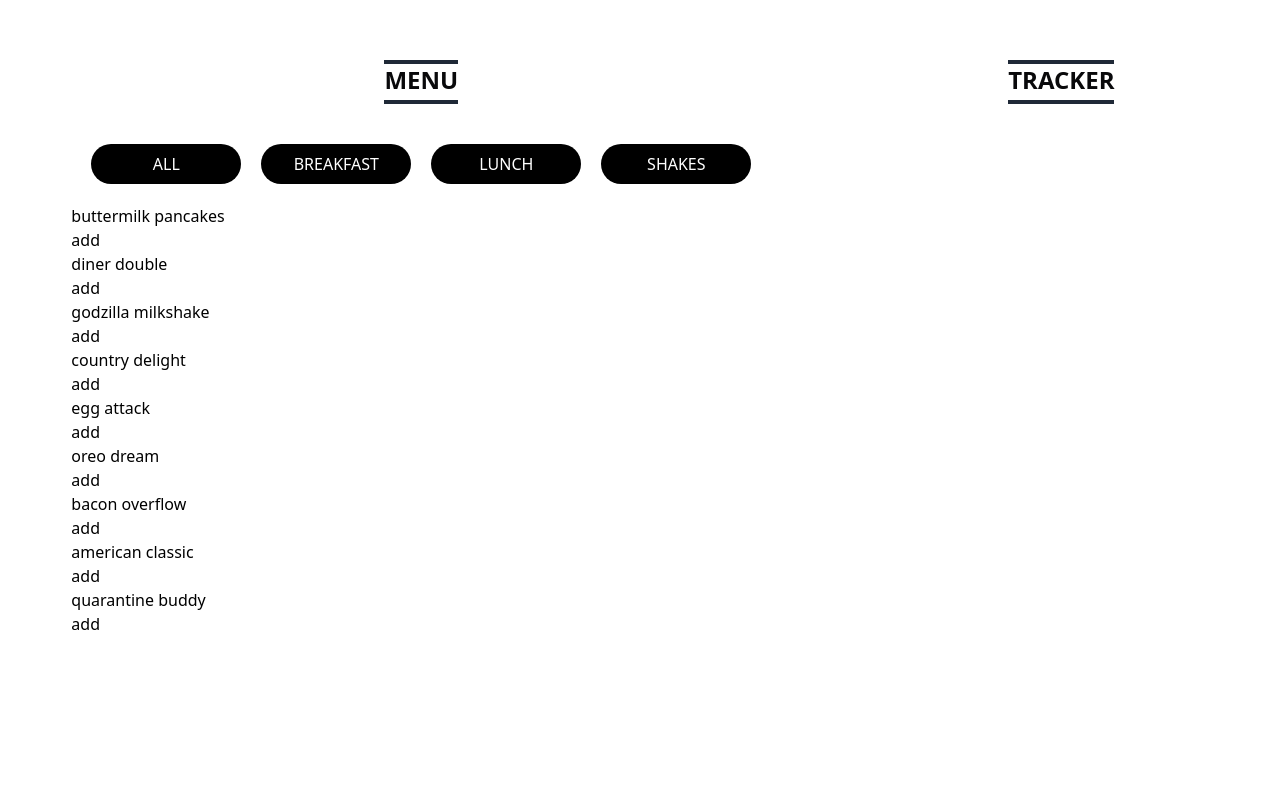
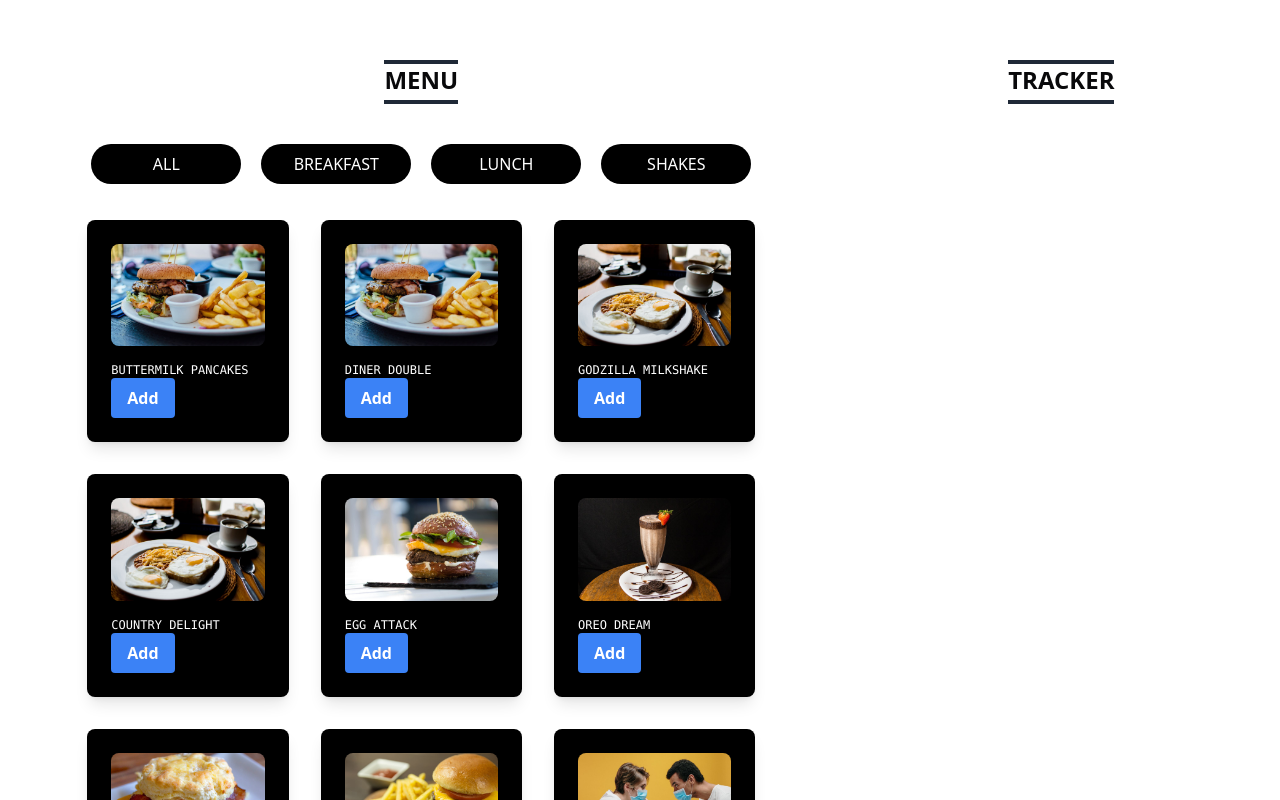
Before and after one commit to abish-desu/MenuTracker, a Next.js app: page / in a window 1280 px wide. Shown: the top 800 px of the page. Built offline with nearby package versions, Linux system fonts and the light colour scheme.

Commit message:
cards tailwind

```diff
--- a/components/MenuCard.tsx
+++ b/components/MenuCard.tsx
@@ -1,22 +1,26 @@
-import React from 'react'
-import { MenuProps } from '../pages'
+import React from 'react';
+import { MenuProps } from '../pages';
 
-const MenuCard = ({menu,filterMenu}:MenuProps) => {
+const MenuCard = ({ menu, filterMenu }: MenuProps) => {
   return (
-    <div className=''>
-      {menu.map((men)=>{
+    <div className="flex flex-wrap">
+      {menu.map((men) => {
         const { id, title, img, price } = men;
-        return(
-          <article key={id}>
-            <h4>{title}</h4>
-            <button
-            onClick={()=>filterMenu({id, img, title, price})}
-            >add</button>
+        return (
+          <article key={id} className="w-full sm:w-1/2 md:w-1/3 lg:w-1/4 xl:w-1/3 p-4">
+            <div className="bg-black shadow-lg rounded-lg p-6 transform transition-transform hover:scale-105">
+              <img src={img} alt={title} className="mb-4 rounded-lg" />
+              <h4 className="text-white font-mono text-xs">{title.toUpperCase()}</h4>
+              <button
+                onClick={() => filterMenu({ id, img, title, price })}
+                className="bg-blue-500 hover:bg-blue-700 text-white font-bold py-2 px-4 rounded"
+              >
+                Add
+              </button>
+            </div>
           </article>
-        )
+        );
       })}
-
-
     </div>
   );
 };
--- a/pages/data.ts
+++ b/pages/data.ts
@@ -13,7 +13,7 @@ const items: MyType[] = [
     title: "buttermilk pancakes",
     category: "BREAKFAST",
     price: 15.99,
-    img: "./img/item-1.jpeg",
+    img: "./img/item-2.jpeg",
     desc: `I'm baby woke mlkshk wolf bitters live-edge blue bottle, hammock freegan copper mug whatever cold-pressed `,
   },
   {
@@ -29,7 +29,7 @@ const items: MyType[] = [
     title: "godzilla milkshake",
     category: "SHAKES",
     price: 6.99,
-    img: "./img/item-3.jpeg",
+    img: "./img/item-4.jpeg",
     desc: `ombucha chillwave fanny pack 3 wolf moon street art photo booth before they sold out organic viral.`,
   },
   {
```
